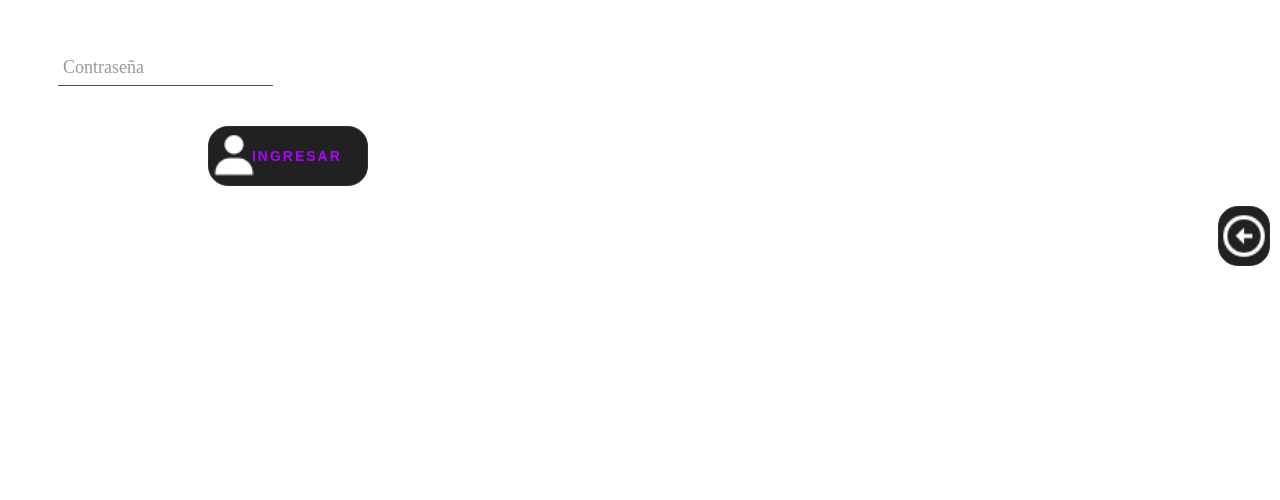
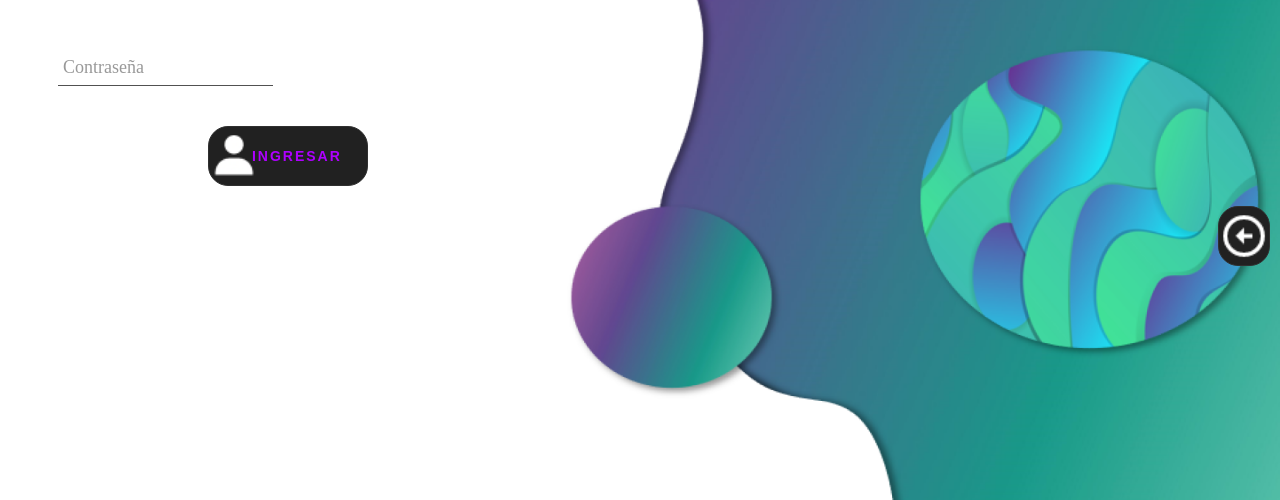
Before and after one commit to camilogonzalez7424/Ingenio-Valle-Sensores, a plain HTML site: page frontend/login.html in a window 1280 px wide. Shown: the part 300-800 px from the top of the page. Drawn offline with Linux system fonts and the light colour scheme.

Commit message:
link again

```diff
--- a/frontend/css/login.css
+++ b/frontend/css/login.css
@@ -1,5 +1,5 @@
 .styles {
-    background-image: url('frontend/img/fondo.png');
+    background-image: url('/Ingenio-Valle-Sensores/frontend/img/fondo.png');
     background-repeat: no-repeat;
     background-size: 100vw 105vh;
     overflow: hidden;
@@ -120,7 +120,7 @@ label {
 /*________________________________________________*/
 
 .btn {
-    background-image: url('/frontend/img/icons/user.png');
+    background-image: url('/Ingenio-Valle-Sensores/frontend/img/icons/user.png');
     background-repeat: no-repeat;
     height: 60px;
     width: 160px;
@@ -259,7 +259,7 @@ button:active span:nth-child(1) span:nth-child(2) span:nth-child(2) span:nth-chi
 /*___________________________________________________*/
 
 .back {
-    background-image: url('/frontend/img/icons/left-arrow.png');
+    background-image: url('/Ingenio-Valle-Sensores/frontend/img/icons/left-arrow.png');
     background-repeat: no-repeat;
     height: 60px;
     width: 50px;
```
